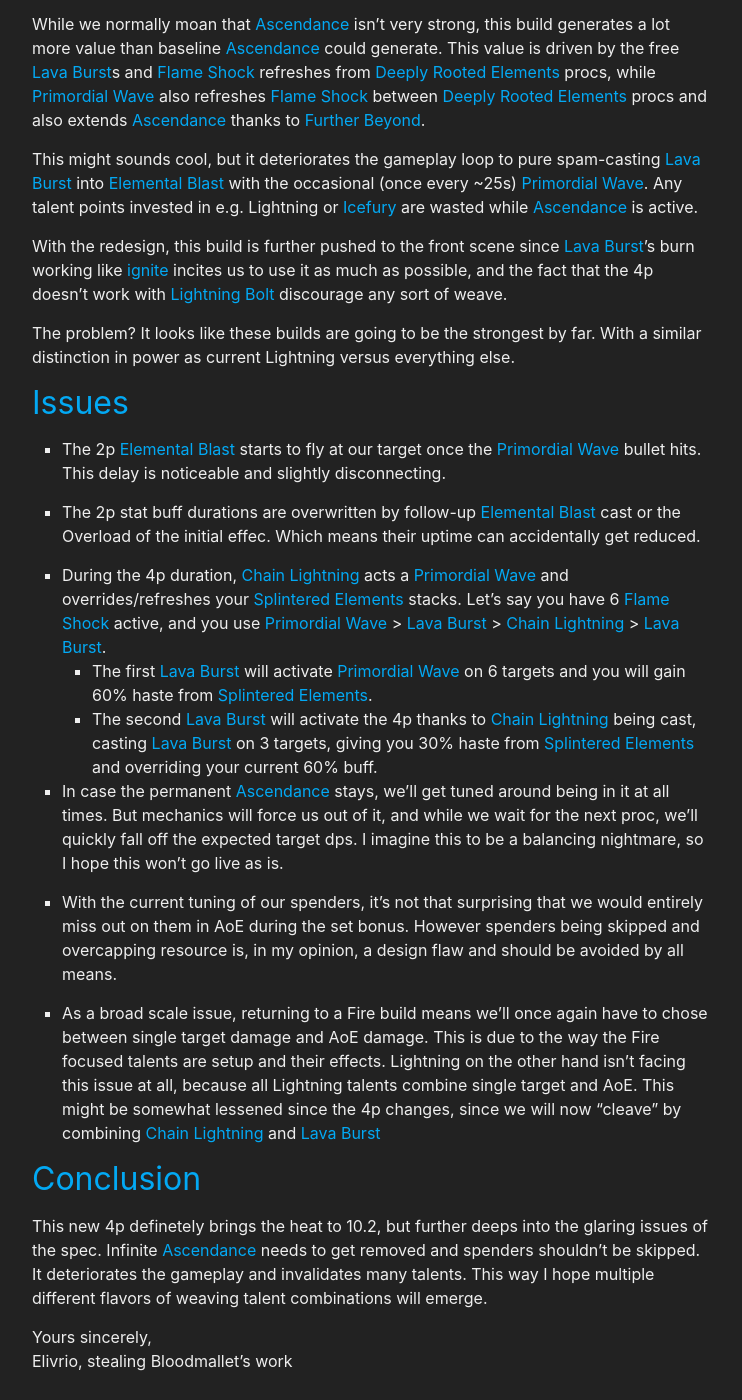
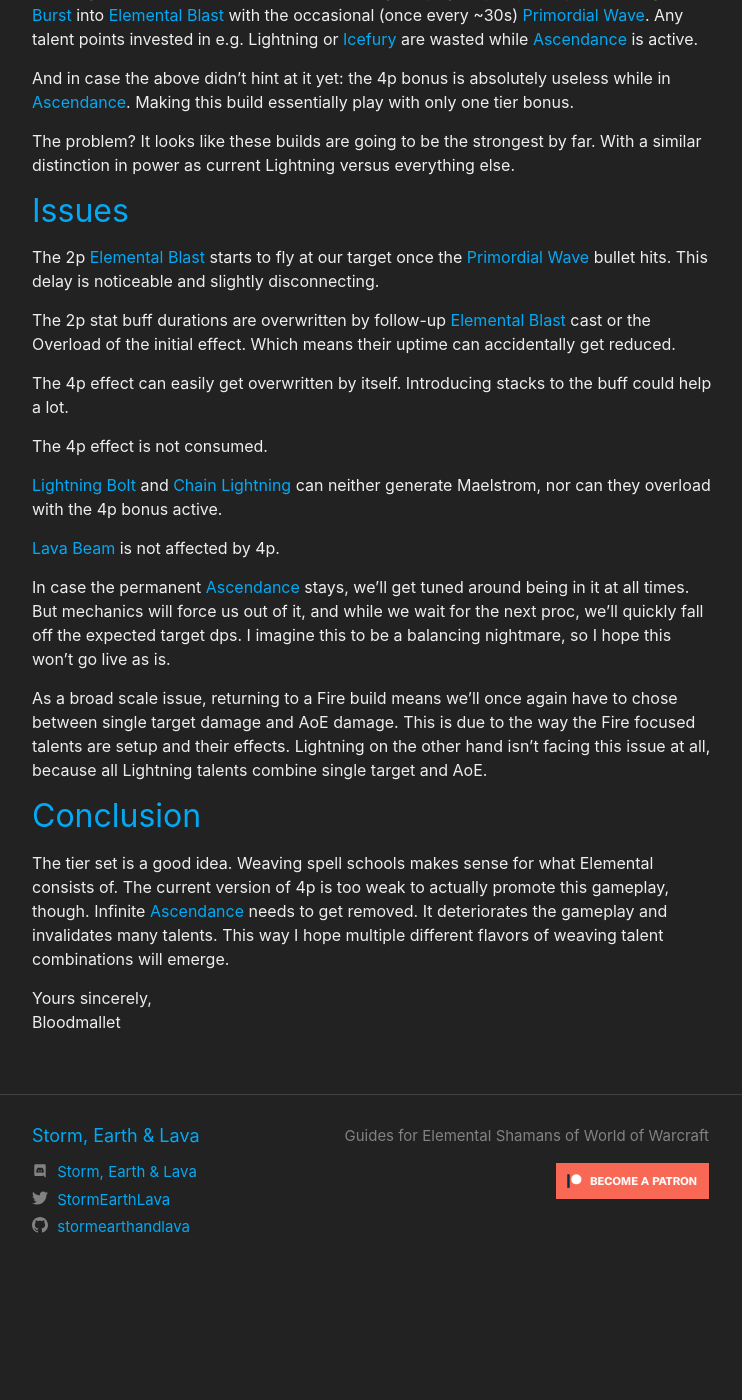
Before and after one commit to stormearthandlava/stormearthandlava.github.io, a Jekyll site: the page built from blog/_posts/2023-09-10-t31-first-thoughts.md, in a window 1280 px wide and 1400 px high, scrolled down 2121 px. Shown: the whole window, without its empty margins (268-1010 px from the left). Built offline with Jekyll 4.4.1, drawn with Linux system fonts in a browser that asks for light colours; a script that is not in the unit is left out; after the commit the page ends 3420 px from its top, so only the background shows below that; some of the changed text lies outside the part shown.

Commit message:
Revert "10.2 changelog and set thought changes"
This reverts commit 567c2167ec72416898e9e86bb9a56c45261acdc9.

```diff
--- a/blog/_posts/2023-09-10-t31-first-thoughts.md
+++ b/blog/_posts/2023-09-10-t31-first-thoughts.md
@@ -15,7 +15,7 @@
 ## T31 effects
 > (2) Set Bonus: {{ site.data.talent.primordial_wave }} also casts an {{ site.data.talent.eb }} at the target at 100% effectiveness, and grants you all three {{ site.data.talent.eb }} bonus effects for 15.0 seconds.
 
-> (4) Set Bonus: When consuming {{ site.data.talent.primordial_wave }} and for 10 seconds afterwards, {{ site.data.spell.lvb }} burns your target for 25% additional damage over 4 seconds, and for 10 seconds each cast of {{ site.data.spell.cl }} causes your next {{ site.data.spell.lvb }} to hit up to 3 additional targets affected by your {{ site.data.spell.fs }} for 100% of normal damage.
+> (4) Set Bonus: For 10 seconds after using {{ site.data.talent.primordial_wave }}, whenever you consume {{ site.data.spell.lava_surge }}, your next {{ site.data.spell.lb }} or {{ site.data.spell.cl }} is instant cast and deals 25% increased damage.
 
 First things first. Without being talented into {{ site.data.talent.primordial_wave }} these bonuses do nothing.
 Which means, we're forced into taking this talent for the next tier.
@@ -38,20 +38,18 @@
 {{ site.data.talent.fb }} | ✅ yes
 {{ site.data.talent.wlr }} | ✅ yes
 
-## Redesigned 4p
+## 4p
+This bonus is a neat idea. It suggests to weave our different spell schools.
+The benefit would be Lightning cast similarly empowered like with a weak {{ site.data.talent.sk }}.
+Well, except the damage amplification is a lot lower in single target and no Overloads are forced.
 
-The redesigned 4p kinds of keeps the idea of weaving different spell schools but weirdly doesn't include {{ site.data.spell.lb }}.
+At the time of writing it's unclear if the 4p is intended to stack and get consumed with an active {{ site.data.talent.sk }} or not.
+The latter could mean we'll sit on these effects until all of them are consumed and very likely waste/overwrite stacks of the tier set.
+The former would make {{ site.data.spell.lb }} hit even harder, providing yet another multiplier on top of the already existing stack of the current Lightning Build.
 
-Putting that aside, it's important to notice that the burn damage from the tier works similarly to Mage's [ignite](https://www.wowhead.com/spell=12654/ignite). It stacks and extends itself if another {{ site.data.spell.lvb }} is used while the target is burning. That's pretty neat and you don't have to play around the debuff duration.
-
-At the moment, using {{ site.data.spell.cl }} in Single Target makes it so your next {{ site.data.spell.lvb }} will echo on your main target, which doesn't seem to be the goal, at least from the wording of the tier.
-We'll have to wait and see if that's what they want us to do, because we might be using {{ site.data.spell.cl }} in Single Target during the 4p duration in that case.
-
-In AoE, the 4p seems strong enough to warrant overcapping resources, simply alternating {{ site.data.spell.lvb }} and {{ site.data.spell.cl }} to no end.
-
-It is also worth mentioning that the 4p works with {{ site.data.spell.lvbm }} during {{ site.data.talent.asc }}
-
-This bonus seems both very strong and riddled with design issues, but we'll see how it turns out.
+Sadly this bonus is currently very weak overall.
+Just as a reminder, thanks to {{ site.data.talent.unrelenting_calamity }} Lightning cast change only from 1.75s casttime to a 1.5s casttime with the 4p.
+Having more instants is always a great thing for movement, though.
 
 ## Synergies / Builds
 Here comes the elephant in the room. {{ site.data.talent.fb }}.
@@ -61,39 +59,43 @@
 This value is driven by the free {{ site.data.spell.lvb }}s and {{ site.data.spell.fs }} refreshes from {{ site.data.talent.dre }} procs,
 while {{ site.data.talent.pw }} also refreshes {{ site.data.spell.fs }} between {{ site.data.talent.dre }} procs and also extends {{ site.data.talent.asc }} thanks to {{ site.data.talent.fb }}.
 
-This might sounds cool, but it deteriorates the gameplay loop to pure spam-casting {{ site.data.spell.lvb }} into {{ site.data.talent.eb }} with the occasional (once every ~25s) {{ site.data.talent.pw }}.
+This might sounds cool, but it deteriorates the gameplay loop to pure spam-casting {{ site.data.spell.lvb }} into {{ site.data.talent.eb }} with the occasional (once every ~30s) {{ site.data.talent.pw }}.
 Any talent points invested in e.g. Lightning or {{ site.data.talent.icefury }} are wasted while {{ site.data.talent.asc }} is active.
 
-With the redesign, this build is further pushed to the front scene since {{ site.data.spell.lvb }}'s burn working like [ignite](https://www.wowhead.com/spell=12654/ignite) incites us to use it as much as possible, and the fact that the 4p doesn't work with {{ site.data.spell.lb }} discourage any sort of weave.
+And in case the above didn't hint at it yet: the 4p bonus is absolutely useless while in {{ site.data.talent.asc }}. Making this build essentially play with only one tier bonus.
 
 The problem? It looks like these builds are going to be the strongest by far. With a similar distinction in power as current Lightning versus everything else.
 
+
 ## Issues
-- The 2p {{ site.data.talent.eb }} starts to fly at our target once the {{ site.data.talent.primordial_wave }} bullet hits. This delay is noticeable and slightly disconnecting.
+The 2p {{ site.data.talent.eb }} starts to fly at our target once the {{ site.data.talent.primordial_wave }} bullet hits.
+This delay is noticeable and slightly disconnecting.
 
-- The 2p stat buff durations are overwritten by follow-up {{ site.data.talent.eb }} cast or the Overload of the initial effec. Which means their uptime can accidentally get reduced.
+The 2p stat buff durations are overwritten by follow-up {{ site.data.talent.eb }} cast or the Overload of the initial effect.
+Which means their uptime can accidentally get reduced.
 
-- During the 4p duration, {{ site.data.spell.cl }} acts a {{ site.data.talent.primordial_wave }} and overrides/refreshes your {{ site.data.talent.splinter }} stacks. Let's say you have 6 {{ site.data.spell.fs }} active, and you use {{ site.data.talent.primordial_wave }} > {{ site.data.spell.lvb }} > {{ site.data.spell.cl }} > {{ site.data.spell.lvb }}.
-  - The first {{ site.data.spell.lvb }} will activate {{ site.data.talent.primordial_wave }} on 6 targets and you will gain 60% haste from {{ site.data.talent.splinter }}.
-  - The second {{ site.data.spell.lvb }} will activate the 4p thanks to {{ site.data.spell.cl }} being cast, casting {{ site.data.spell.lvb }} on 3 targets, giving you 30% haste from {{ site.data.talent.splinter }} and overriding your current 60% buff.
+The 4p effect can easily get overwritten by itself. Introducing stacks to the buff could help a lot.
 
+The 4p effect is not consumed.
 
-- In case the permanent {{ site.data.talent.asc }} stays, we'll get tuned around being in it at all times.
+{{ site.data.spell.lb }} and {{ site.data.spell.cl }} can neither generate Maelstrom, nor can they overload with the 4p bonus active.
+
+{{ site.data.spell.lvbm }} is not affected by 4p.
+
+In case the permanent {{ site.data.talent.asc }} stays, we'll get tuned around being in it at all times.
 But mechanics will force us out of it, and while we wait for the next proc, we'll quickly fall off the expected target dps.
 I imagine this to be a balancing nightmare, so I hope this won't go live as is.
 
-- With the current tuning of our spenders, it's not that surprising that we would entirely miss out on them in AoE during the set bonus. However spenders being skipped and overcapping resource is, in my opinion, a design flaw and should be avoided by all means.
-
-- As a broad scale issue, returning to a Fire build means we'll once again have to chose between single target damage and AoE damage.
+As a broad scale issue, returning to a Fire build means we'll once again have to chose between single target damage and AoE damage.
 This is due to the way the Fire focused talents are setup and their effects.
 Lightning on the other hand isn't facing this issue at all, because all Lightning talents combine single target and AoE.
-This might be somewhat lessened since the 4p changes, since we will now "cleave" by combining {{ site.data.spell.cl }} and {{ site.data.spell.lvb }}
 
 
 ## Conclusion
-This new 4p definetely brings the heat to 10.2, but further deeps into the glaring issues of the spec.
-Infinite {{ site.data.talent.asc }} needs to get removed and spenders shouldn't be skipped. It deteriorates the gameplay and invalidates many talents.
+The tier set is a good idea. Weaving spell schools makes sense for what Elemental consists of.
+The current version of 4p is too weak to actually promote this gameplay, though.
+Infinite {{ site.data.talent.asc }} needs to get removed. It deteriorates the gameplay and invalidates many talents.
 This way I hope multiple different flavors of weaving talent combinations will emerge.
 
 Yours sincerely,<br/>
-Elivrio, stealing Bloodmallet's work
+Bloodmallet
```
Also changed, not shown: blog/_posts/2023-09-11-10.2-change-collection.md (+2 -6 lines).
